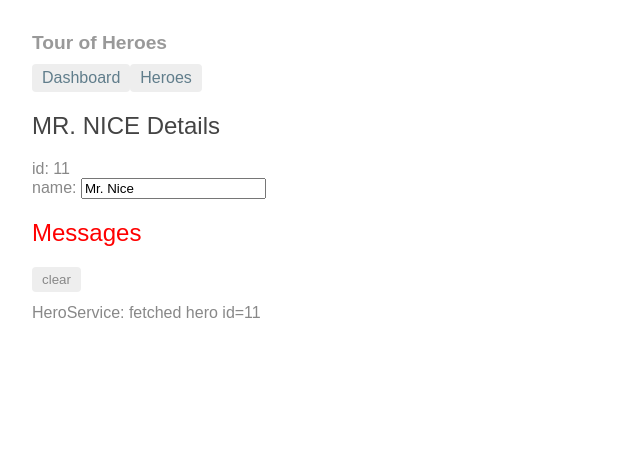
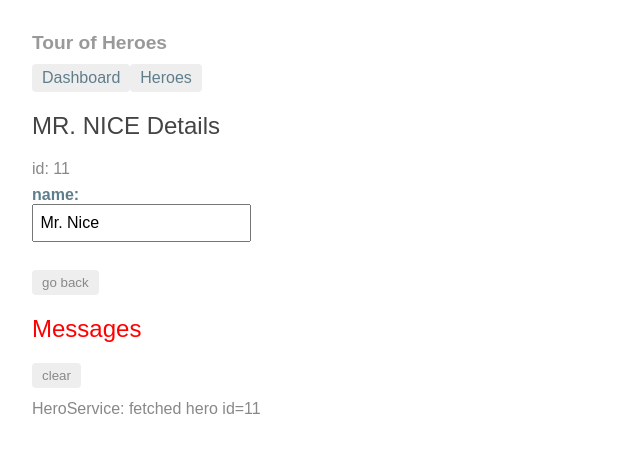
Before and after one commit to martinKindall/angular_tutorial_tour_heroes, an Angular app: page /detail/11 in a window 1280 px wide. Shown: the top 452 px of the page, without its empty margins (0-640 px from the left). Built offline with nearby package versions, Linux system fonts and the light colour scheme.

Commit message:
Added go Back button in hero's detail view

```diff
--- a/src/app/hero-detail/hero-detail.component.css
+++ b/src/app/hero-detail/hero-detail.component.css
@@ -0,0 +1,31 @@
+/* HeroDetailComponent's private CSS styles */
+label {
+  display: inline-block;
+  width: 3em;
+  margin: .5em 0;
+  color: #607D8B;
+  font-weight: bold;
+}
+input {
+  height: 2em;
+  font-size: 1em;
+  padding-left: .4em;
+}
+button {
+  margin-top: 20px;
+  font-family: Arial;
+  background-color: #eee;
+  border: none;
+  padding: 5px 10px;
+  border-radius: 4px;
+  cursor: pointer;
+  cursor: hand;
+}
+button:hover {
+  background-color: #cfd8dc;
+}
+button:disabled {
+  background-color: #eee;
+  color: #ccc;
+  cursor: auto;
+}
--- a/src/app/hero-detail/hero-detail.component.html
+++ b/src/app/hero-detail/hero-detail.component.html
@@ -7,3 +7,4 @@
 		</label>
 	</div>
 </div>
+<button (click)="goBack()">go back</button>
--- a/src/app/hero-detail/hero-detail.component.ts
+++ b/src/app/hero-detail/hero-detail.component.ts
@@ -32,4 +32,8 @@ export class HeroDetailComponent implements OnInit {
   		.subscribe(hero => this.hero = hero);
   }
 
+  goBack(): void {
+    this.location.back();
+  }
+
 }
--- a/src/app/heroes/heroes.component.css
+++ b/src/app/heroes/heroes.component.css
@@ -1,8 +1,4 @@
 /* HeroesComponent's private CSS styles */
-.selected {
-  background-color: #CFD8DC !important;
-  color: white;
-}
 .heroes {
   margin: 0 0 2em 0;
   list-style-type: none;
@@ -10,28 +6,33 @@
   width: 15em;
 }
 .heroes li {
+  position: relative;
   cursor: pointer;
-  position: relative;
-  left: 0;
   background-color: #EEE;
   margin: .5em;
   padding: .3em 0;
   height: 1.6em;
   border-radius: 4px;
 }
-.heroes li.selected:hover {
-  background-color: #BBD8DC !important;
-  color: white;
-}
+
 .heroes li:hover {
   color: #607D8B;
   background-color: #DDD;
   left: .1em;
 }
-.heroes .text {
+
+.heroes a {
+  color: #888;
+  text-decoration: none;
   position: relative;
-  top: -3px;
+  display: block;
+  width: 250px;
 }
+
+.heroes a:hover {
+  color:#607D8B;
+}
+
 .heroes .badge {
   display: inline-block;
   font-size: small;
@@ -43,6 +44,8 @@
   left: -1px;
   top: -4px;
   height: 1.8em;
+  min-width: 16px;
+  text-align: right;
   margin-right: .8em;
   border-radius: 4px 0 0 4px;
 }
```
